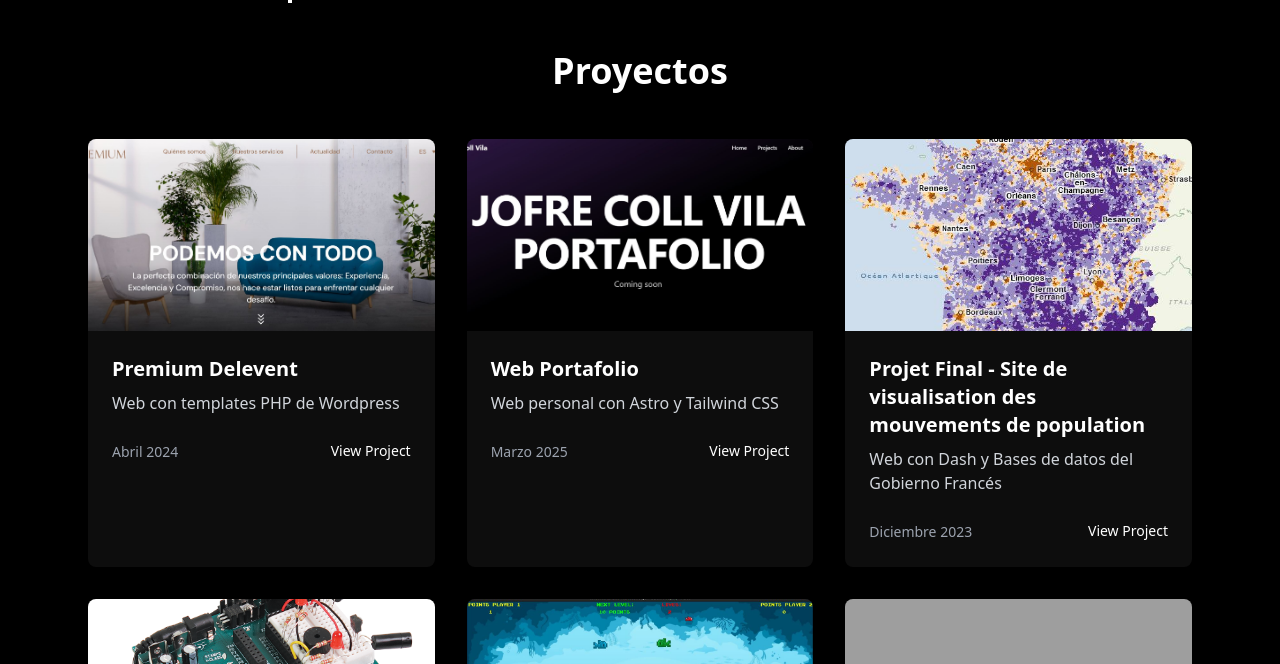
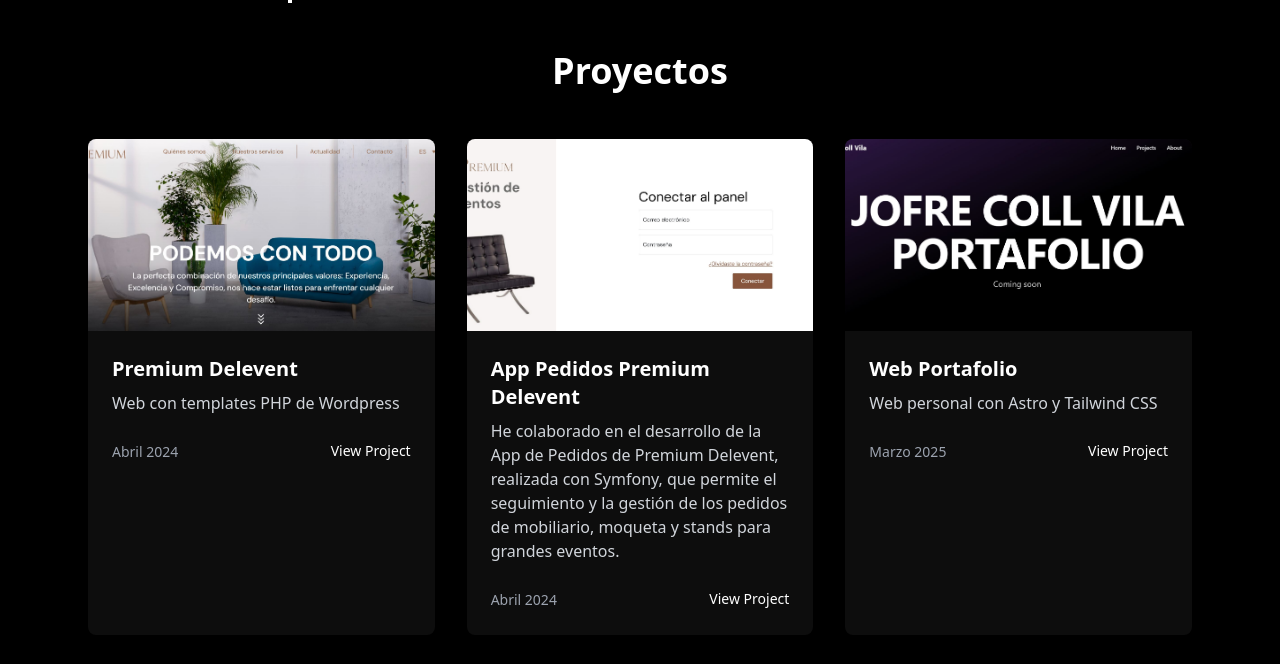
Before and after one commit to Jofrix98/Portafolio, an Astro site: page / in a window 1280 px wide. Shown: the part 2140-2804 px from the top of the page. Built offline with nearby package versions, Linux system fonts and the light colour scheme; Astro itself is replaced by a stand-in of ours; grey boxes are pictures that could not be loaded.

Commit message:
:bulb: UPDATE: New project app pedidos

```diff
--- a/src/components/Projects.astro
+++ b/src/components/Projects.astro
@@ -15,6 +15,13 @@
     description: 'Web con templates PHP de Wordpress',
     imageUrl: '/assets/WebPremium.JPG',
     link: 'https://www.premiumdelevent.com/',
+    date: 'Abril 2024'
+  },
+  {
+    title: 'App Pedidos Premium Delevent',
+    description: 'He colaborado en el desarrollo de la App de Pedidos de Premium Delevent, realizada con Symfony, que permite el seguimiento y la gestión de los pedidos de mobiliario, moqueta y stands para grandes eventos.',
+    imageUrl: '/assets/App_pedidos_premium.JPG',
+    link: 'https://pedidos.premiumdelevent.com/login',
     date: 'Abril 2024'
   },
   {
```
Also changed, not shown: public/assets/App_pedidos_premium.JPG (added).
